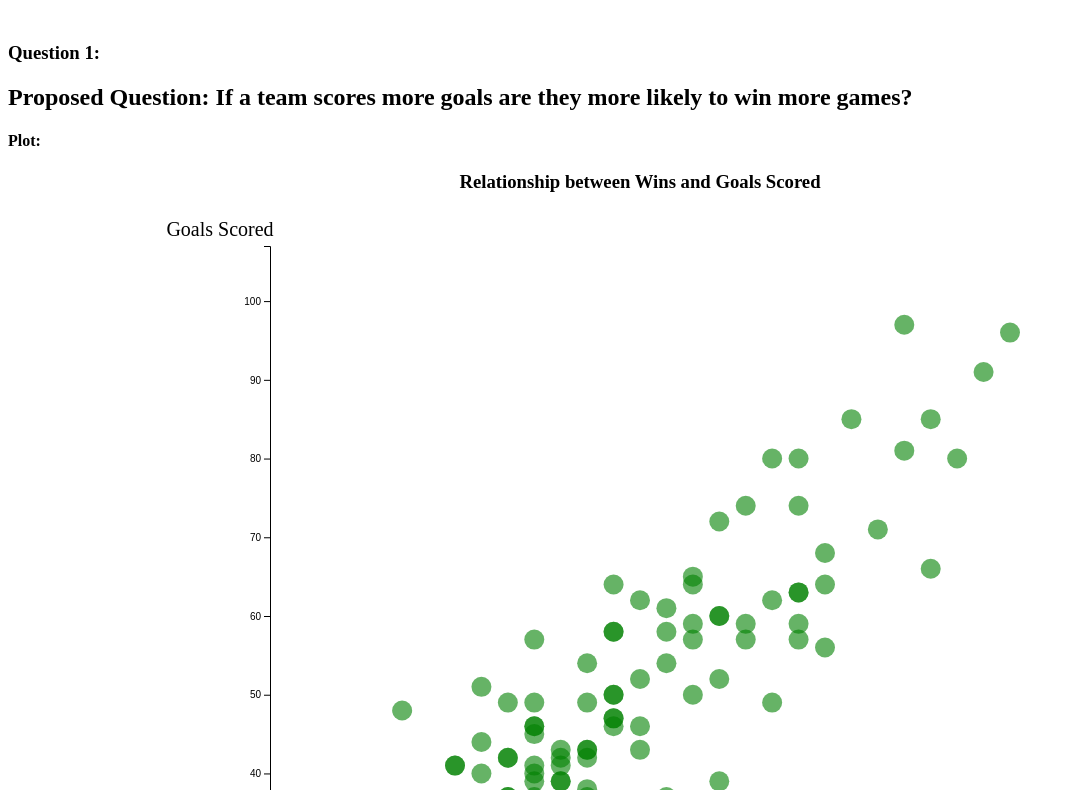
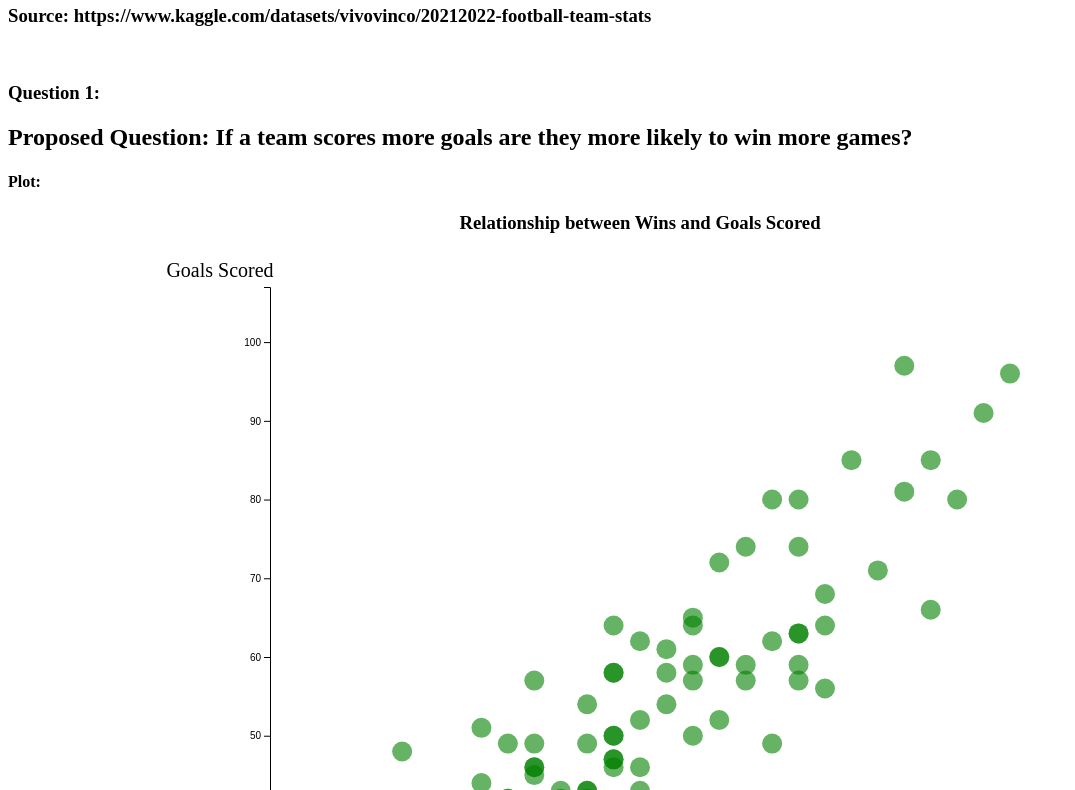
Before and after one commit to Amandoj/Premier-League-Analysis-2021-2022, a plain HTML site: page index.html in a window 1280 px wide. Shown: the part 50-840 px from the top of the page, without its empty margins (0-1075 px from the left). Drawn offline with nearby package versions, Linux system fonts and the light colour scheme; no server answers.

Commit message:
Update index.html

```diff
--- a/index.html
+++ b/index.html
@@ -12,6 +12,7 @@
 
 <div>
 <h2 class="section">Premier League Analysis 2021-2022</h2>
+<h3>Source: https://www.kaggle.com/datasets/vivovinco/20212022-football-team-stats</h3>
 
 <br>
 <div>
```
